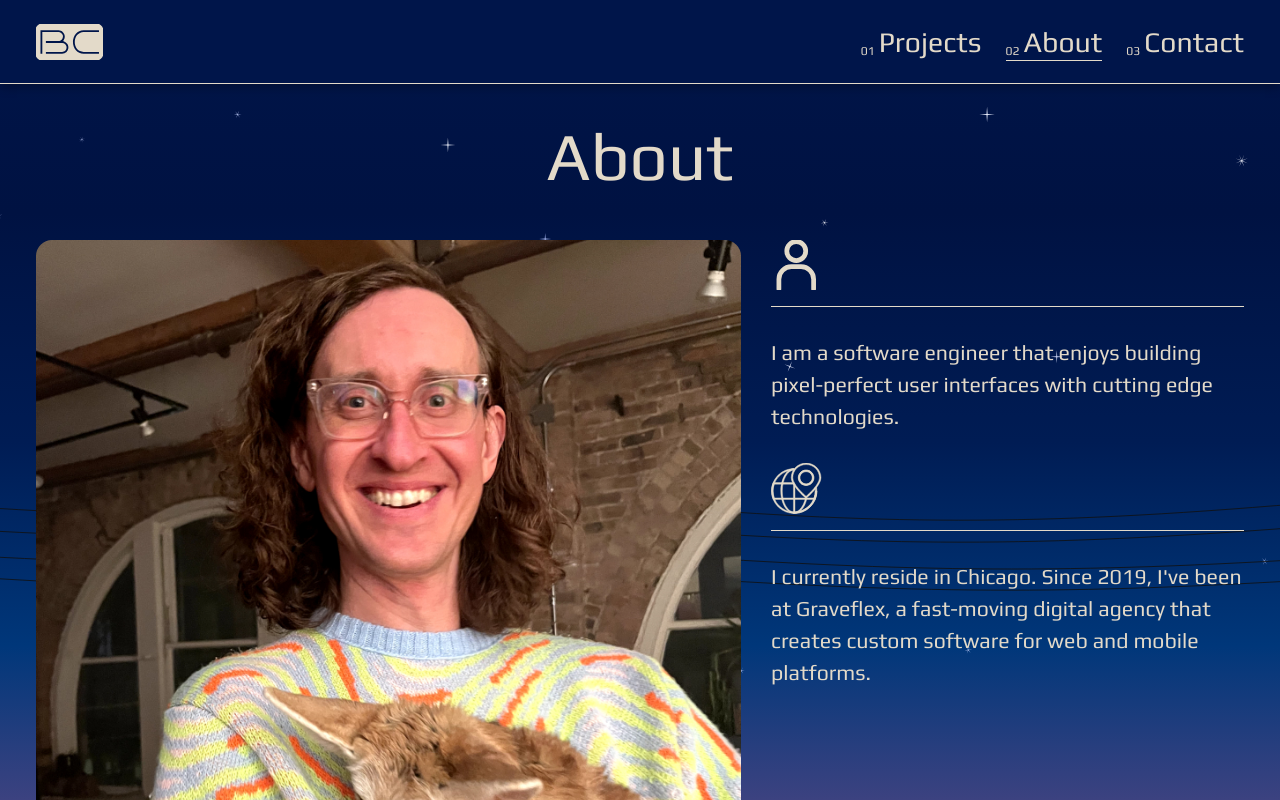
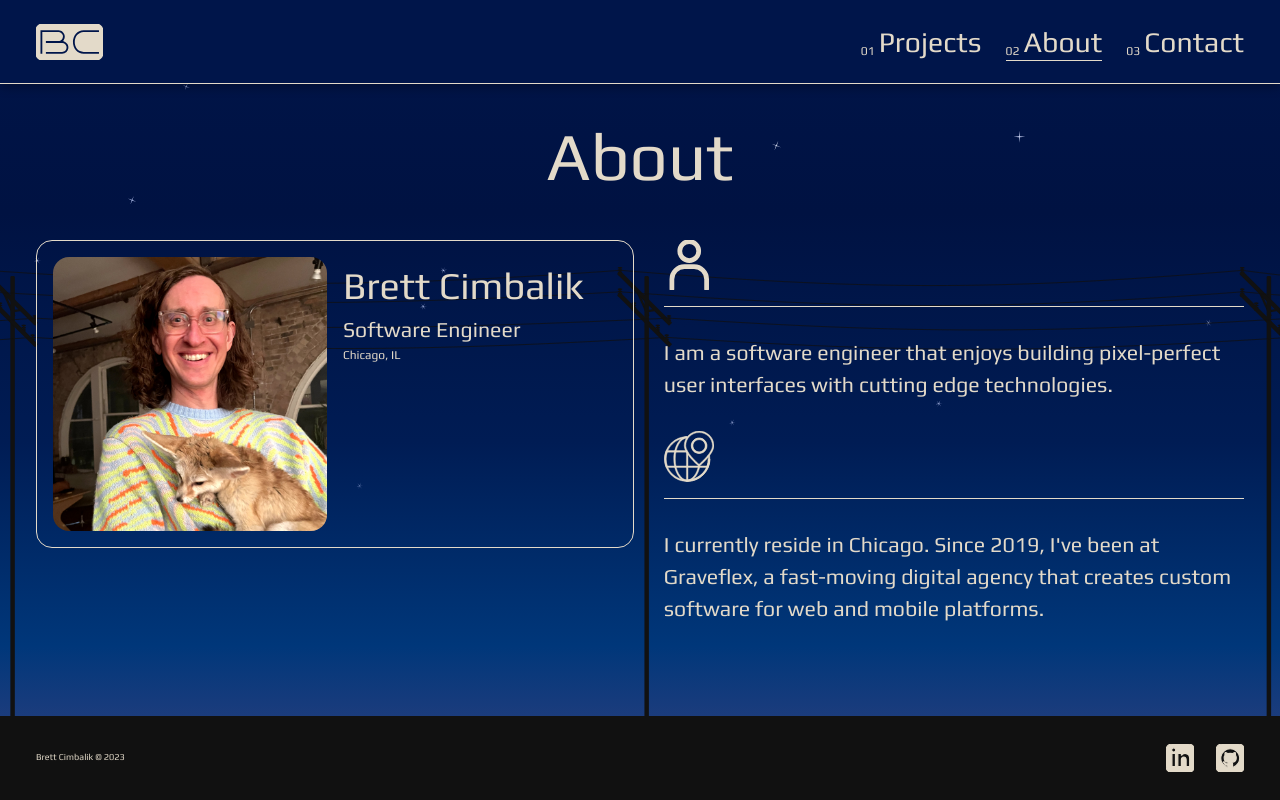
Before and after one commit to bcimbali/my-site-2, a Next.js app: page /about in a window 1280 px wide. Shown: the top 800 px of the page. Built offline with nearby package versions, Linux system fonts and the light colour scheme; a web font is replaced by a local one.

Commit message:
feat(page): update About page layout

```diff
--- a/src/components/AboutPage/index.tsx
+++ b/src/components/AboutPage/index.tsx
@@ -48,8 +48,74 @@ const IconContainer = styled.div`
   `}
 `;
 
+const IdCard = styled.div`
+  ${({ theme: { colors, mediaQuery } }) => css`
+    border: 1px solid ${colors.white};
+    border-radius: 1rem;
+    display: grid;
+    gap: 1rem;
+    padding: 1rem;
+    width: 100%;
+
+    ${mediaQuery('sm')(`
+      grid-template-columns: 1fr 1fr;
+      max-width: 600px;
+      align-self: center;
+    `)}
+
+    ${mediaQuery('lg')(`
+      align-self: unset;
+      max-width: unset;
+    `)}
+  `}
+`;
+
+const IdContent = styled.div`
+  display: flex;
+  flex-direction: column;
+`;
+
+const IdImage = styled(Image)`
+  align-self: flex-start;
+`;
+
+const IdName = styled.p`
+  ${({ theme: { mediaQuery, typography } }) => css`
+    font-size: ${typography.mobile[2]};
+
+    ${mediaQuery('lg')(`
+      font-size: ${typography.desktop[1]};
+    `)}
+
+    ${mediaQuery('xl')(`
+      font-size: ${typography.desktop[2]};
+    `)}
+  `}
+`;
+
+const IdLocation = styled.p`
+  ${({ theme: { mediaQuery, typography } }) => css`
+    font-size: ${typography.mobile[-1]};
+
+    ${mediaQuery('lg')(`
+      font-size: ${typography.desktop[-1]};
+    `)}
+  `}
+`;
+
+const IdTitle = styled.p`
+  ${({ theme: { mediaQuery, typography } }) => css`
+    font-size: ${typography.mobile[0]};
+
+    ${mediaQuery('lg')(`
+      font-size: ${typography.desktop[0]};
+    `)}
+  `}
+`;
+
 const InnerContainer = styled.div`
   ${({ theme: { mediaQuery, spacing } }) => css`
+    align-items: flex-start;
     display: flex;
     flex-direction: column;
     gap: ${spacing[1]};
@@ -73,19 +139,24 @@ const AboutPage = () => {
     <OuterContainer>
       <PageTitle>About</PageTitle>
       <InnerContainer>
-        <Image
+        <IdCard>
+          <IdImage
             src={aboutPhoto}
             alt="Brett holding a fox"
             priority
             sizes="100vw"
             style={{
-            alignSelf: 'center',
               borderRadius: '1rem',
               height: 'auto',
-            maxWidth: '705px',
               width: '100%'
             }}
           />
+          <IdContent>
+            <IdName>Brett Cimbalik</IdName>
+            <IdTitle>Software Engineer</IdTitle>
+            <IdLocation>Chicago, IL</IdLocation>
+          </IdContent>
+        </IdCard>
         <ContentContainer>
           <IconContainer>
             <User />
```
Lines whose indentation alone changed are shown as unchanged.
